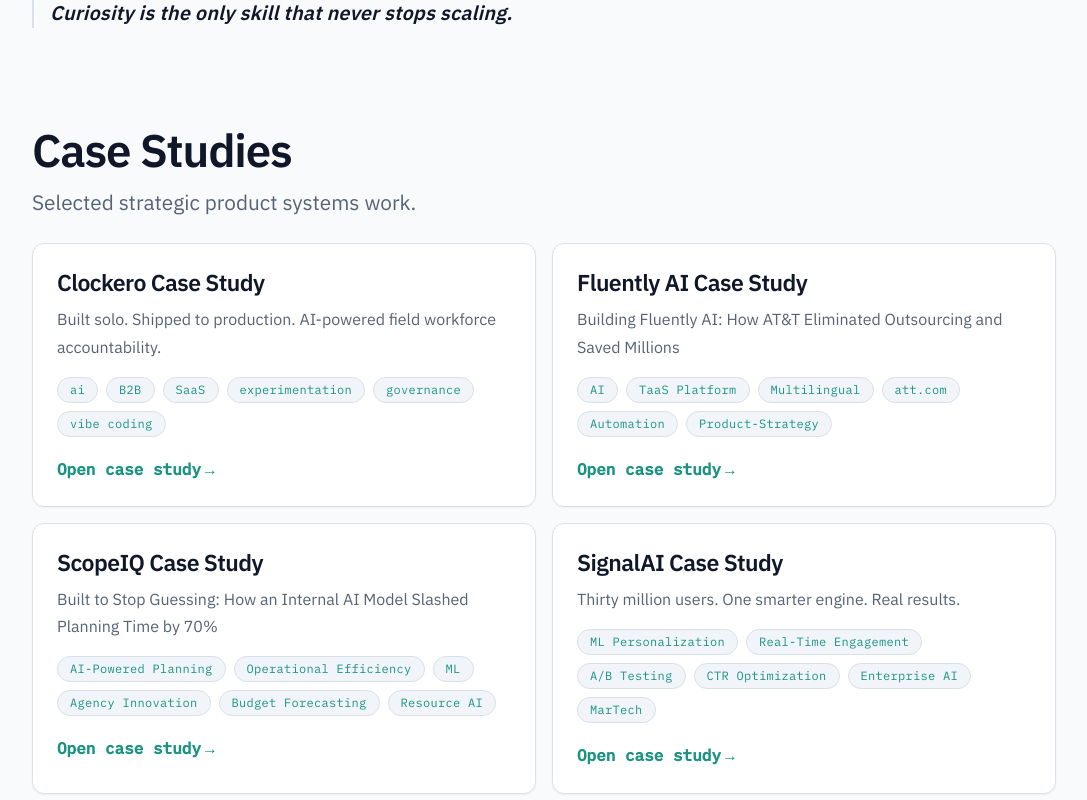
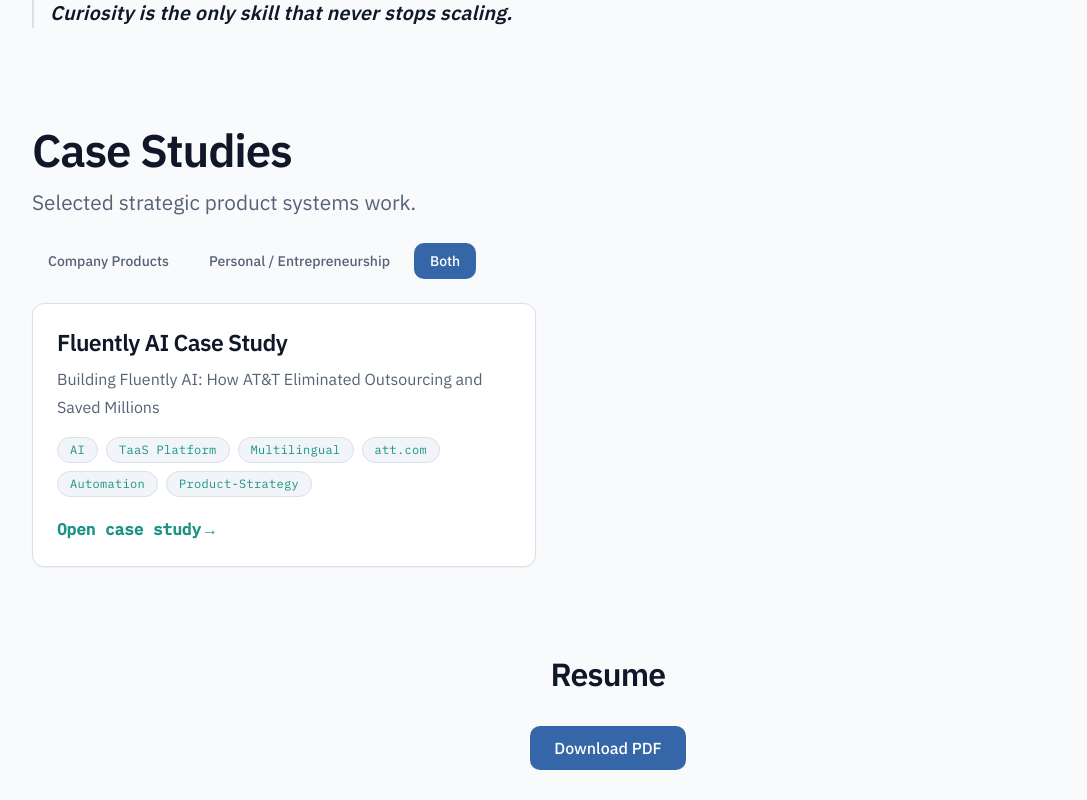
Before and after one commit to delalamamiguel-max/portfolio, a React (Vite) app: page /#case-studies in a window 1280 px wide. Shown: the part 3940-4740 px from the top of the page, without its empty margins (32-1119 px from the left). Built offline with nearby package versions, Linux system fonts and the light colour scheme.

Commit message:
add case study category filters and required CMS category field

```diff
--- a/content/case-studies/clockero-case-study.md
+++ b/content/case-studies/clockero-case-study.md
@@ -3,6 +3,7 @@
 title: Clockero Case Study
 summary: Built solo. Shipped to production. AI-powered field workforce accountability.
 tags: [ai, B2B, SaaS, experimentation, governance, vibe coding]
+category: personal-entrepreneurship
 published: true
 ---
 
--- a/content/case-studies/fluently-ai-case-study.md
+++ b/content/case-studies/fluently-ai-case-study.md
@@ -3,6 +3,7 @@
 title: Fluently AI Case Study
 summary: Building Fluently AI: How AT&T Eliminated Outsourcing and Saved Millions
 tags: [AI, TaaS Platform, Multilingual, att.com, Automation, Product-Strategy]
+category: both
 published: true
 ---
 
--- a/content/case-studies/scopeiq-case-study.md
+++ b/content/case-studies/scopeiq-case-study.md
@@ -3,6 +3,7 @@
 title: ScopeIQ Case Study
 summary: Built to Stop Guessing: How an Internal AI Model Slashed Planning Time by 70%
 tags: [AI-Powered Planning, Operational Efficiency, ML, Agency Innovation, Budget Forecasting, Resource AI]
+category: company-products
 published: true
 ---
 
--- a/content/case-studies/signalai-case-study.md
+++ b/content/case-studies/signalai-case-study.md
@@ -3,6 +3,7 @@
 title: SignalAI Case Study
 summary: Thirty million users. One smarter engine. Real results.
 tags: [ML Personalization, Real-Time Engagement, A/B Testing, CTR Optimization, Enterprise AI, MarTech]
+category: company-products
 published: true
 ---
 
--- a/src/components/admin/markdown-domain-editor.tsx
+++ b/src/components/admin/markdown-domain-editor.tsx
@@ -6,7 +6,13 @@
 import { HistoryBackButton } from "@/components/ui/history-back-button";
 import { Input } from "@/components/ui/input";
 import { cmsCheckRoute, cmsDeleteFile, cmsWriteFile } from "@/lib/cms-client";
-import { type MarkdownDoc, SLUG_REGEX } from "@/lib/content-schema";
+import {
+  CASE_STUDY_CATEGORIES,
+  CASE_STUDY_CATEGORY_LABELS,
+  type CaseStudyCategory,
+  type MarkdownDoc,
+  SLUG_REGEX,
+} from "@/lib/content-schema";
 import { buildMarkdown, parseFrontmatter } from "@/lib/markdown";
 
 type MarkdownDomainEditorProps = {
@@ -23,6 +29,7 @@
   title: string;
   summary: string;
   tags: string;
+  category: CaseStudyCategory;
   published: boolean;
   body: string;
 };
@@ -58,9 +65,19 @@
   title: "",
   summary: "",
   tags: "",
+  category: "both",
   published: false,
   body: "",
 };
+
+function normalizeCaseStudyCategory(value: unknown): CaseStudyCategory {
+  if (typeof value !== "string") return "both";
+  const normalized = value.trim().toLowerCase();
+  if (CASE_STUDY_CATEGORIES.includes(normalized as CaseStudyCategory)) {
+    return normalized as CaseStudyCategory;
+  }
+  return "both";
+}
 
 const CASE_STUDY_TAG_MAX_COUNT = 6;
 const CASE_STUDY_TAG_MAX_LENGTH = 24;
@@ -72,6 +89,7 @@
     title: String(parsed.frontmatter.title || ""),
     summary: String(parsed.frontmatter.summary || ""),
     tags: Array.isArray(parsed.frontmatter.tags) ? (parsed.frontmatter.tags as string[]).join(", ") : "",
+    category: normalizeCaseStudyCategory(parsed.frontmatter.category),
     published: Boolean(parsed.frontmatter.published),
     body: parsed.body,
   };
@@ -282,6 +300,11 @@
       return;
     }
 
+    if (directory === "content/case-studies" && !CASE_STUDY_CATEGORIES.includes(state.category)) {
+      setStatus({ tone: "error", message: "Case study category is required." });
+      return;
+    }
+
     const conflict = existingSlugs.find((slug) => slug === state.slug && (!selectedPath || !selectedPath.endsWith(`${state.slug}.md`)));
     if (conflict) {
       setStatus({ tone: "error", message: "Slug is already in use. Choose a unique slug." });
@@ -294,6 +317,7 @@
         title: state.title,
         summary: state.summary,
         tags: tagValidation.tags,
+        ...(directory === "content/case-studies" ? { category: state.category } : {}),
         published: state.published,
       },
       state.body,
@@ -451,6 +475,26 @@
       </label>
 
       {directory === "content/case-studies" ? (
+        <fieldset className="space-y-2">
+          <legend className="text-sm font-medium text-primary-text">Case study category (required)</legend>
+          <div className="flex flex-wrap gap-3">
+            {CASE_STUDY_CATEGORIES.map((category) => (
+              <label key={category} className="inline-flex items-center gap-2 text-sm text-primary-text">
+                <input
+                  type="radio"
+                  name="case-study-category"
+                  value={category}
+                  checked={state.category === category}
+                  onChange={() => setState((prev) => ({ ...prev, category }))}
+                />
+                {CASE_STUDY_CATEGORY_LABELS[category]}
+              </label>
+            ))}
+          </div>
+        </fieldset>
+      ) : null}
+
+      {directory === "content/case-studies" ? (
         <DocxCaseStudyImporter
           disabled={saving}
           onAutoPopulateParsedDraft={(draft) => {
@@ -460,6 +504,7 @@
               title: draft.title || prev.title,
               summary: draft.summary || prev.summary,
               tags: draft.tags.join(", "),
+              category: prev.category || "both",
               body: draft.body,
               published: false,
             }));
@@ -490,6 +535,7 @@
               title: draft.title || prev.title,
               summary: draft.summary || prev.summary,
               tags: draft.tags.join(", "),
+              category: prev.category || "both",
               body: draft.body,
               published: false,
             }));
--- a/src/lib/content-schema.ts
+++ b/src/lib/content-schema.ts
@@ -2,6 +2,17 @@
 
 export const SLUG_REGEX = /^[a-z0-9]+(?:-[a-z0-9]+)*$/;
 const SECTION_ID_REGEX = /^[a-z][a-z0-9-]*$/;
+export const CASE_STUDY_CATEGORIES = [
+  "company-products",
+  "personal-entrepreneurship",
+  "both",
+] as const;
+export type CaseStudyCategory = (typeof CASE_STUDY_CATEGORIES)[number];
+export const CASE_STUDY_CATEGORY_LABELS: Record<CaseStudyCategory, string> = {
+  "company-products": "Company Products",
+  "personal-entrepreneurship": "Personal / Entrepreneurship",
+  both: "Both",
+};
 
 export const HOMEPAGE_BLOCK_TYPES = [
   "hero",
@@ -75,12 +86,22 @@
   summary: string;
   tags: string[];
   published: boolean;
+  category: CaseStudyCategory;
   body: string;
 };
 
 export type ValidatedCaseStudy = MarkdownDoc & {
   sections: Array<{ heading: string; content: string }>;
 };
+
+function normalizeCaseStudyCategory(value: unknown): CaseStudyCategory {
+  if (typeof value !== "string") return "both";
+  const normalized = value.trim().toLowerCase();
+  if (CASE_STUDY_CATEGORIES.includes(normalized as CaseStudyCategory)) {
+    return normalized as CaseStudyCategory;
+  }
+  return "both";
+}
 
 function asString(value: unknown, field: string): string {
   if (typeof value !== "string" || !value.trim()) {
@@ -304,6 +325,7 @@
       ? asStringArray(parsed.frontmatter.tags, "tags")
       : [],
     published: typeof parsed.frontmatter.published === "boolean" ? asBoolean(parsed.frontmatter.published, "published") : false,
+    category: normalizeCaseStudyCategory(parsed.frontmatter.category),
     body: parsed.body,
   };
 }
--- a/src/pages/home-page.tsx
+++ b/src/pages/home-page.tsx
@@ -13,7 +13,13 @@
   getHomepageStructure,
   getResumeContent,
 } from "@/lib/content-loader";
-import type { HomeContent, HomepageStructureBlock } from "@/lib/content-schema";
+import {
+  CASE_STUDY_CATEGORIES,
+  CASE_STUDY_CATEGORY_LABELS,
+  type CaseStudyCategory,
+  type HomeContent,
+  type HomepageStructureBlock,
+} from "@/lib/content-schema";
 
 function scrollToSection(sectionId: string) {
   document.getElementById(sectionId)?.scrollIntoView({ behavior: "smooth", block: "start" });
@@ -171,6 +177,12 @@
 
 function CaseStudiesSection({ id }: { id: string }) {
   const studies = getCaseStudies(false);
+  const [selectedCategory, setSelectedCategory] = useState<CaseStudyCategory>("both");
+  const filteredStudies = useMemo(
+    () => studies.filter((study) => study.category === selectedCategory),
+    [selectedCategory, studies],
+  );
+
   return (
     <Section id={id} ariaLabel="Case studies">
       <div data-reveal className="max-w-5xl space-y-6">
@@ -178,8 +190,21 @@
           <h2 className="h2">Case Studies</h2>
           <p className="body-lg">Selected strategic product systems work.</p>
         </header>
+        <div className="flex flex-wrap gap-2">
+          {CASE_STUDY_CATEGORIES.map((category) => (
+            <Button
+              key={category}
+              type="button"
+              variant={selectedCategory === category ? "primary" : "subtle"}
+            className="h-9 px-4 text-sm"
+            onClick={() => setSelectedCategory(category)}
+          >
+              {CASE_STUDY_CATEGORY_LABELS[category]}
+            </Button>
+          ))}
+        </div>
         <div className="grid gap-4 md:grid-cols-2">
-          {studies.map((study) => (
+          {filteredStudies.map((study) => (
             <Card key={study.slug} variant="case-study">
               <h3 className="h4">{study.title}</h3>
               <p className="mt-2 min-w-0 break-words text-muted-text [overflow-wrap:anywhere]">{study.summary}</p>
@@ -195,6 +220,9 @@
             </Card>
           ))}
         </div>
+        {filteredStudies.length === 0 ? (
+          <p className="body-md text-muted-text">No case studies in this category yet.</p>
+        ) : null}
       </div>
     </Section>
   );
```
Also changed, not shown: 2 other files (tests, documents, lock files or other folders).
